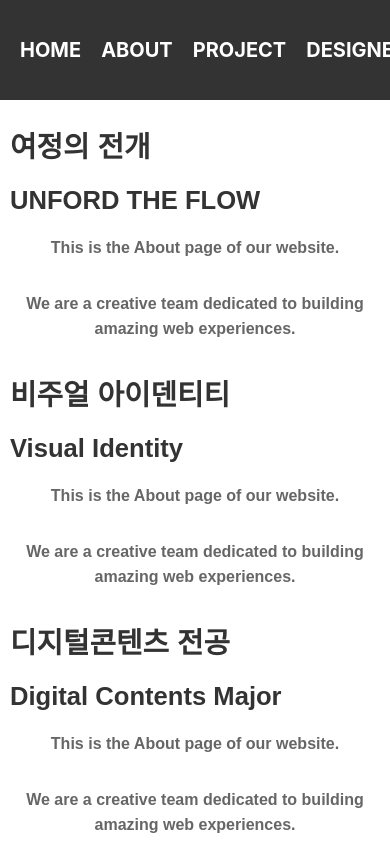
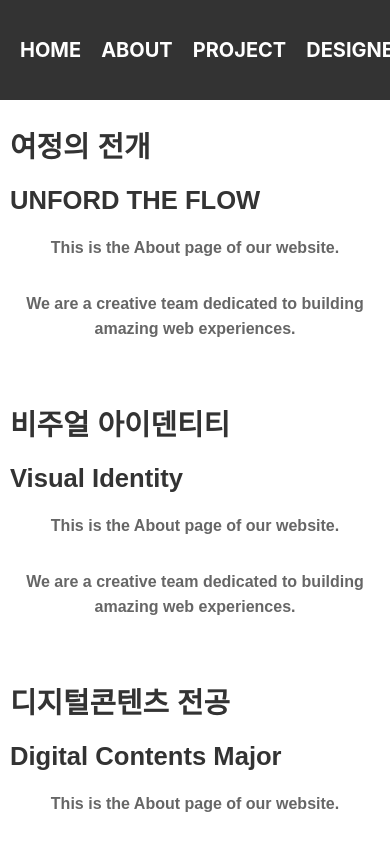
Before and after one commit to swhwang81/react-test, a React (Create React App) app: page /#/about in a window 390 px wide. Shown: the top 844 px of the page. Built offline with nearby package versions, Linux system fonts and the light colour scheme.

Commit message:
Add 100px spacing between sections in about page

```diff
--- a/src/pages/about.css
+++ b/src/pages/about.css
@@ -28,6 +28,14 @@
   font-size: 1.2rem;
   line-height: 1.6;
   margin-bottom: 30px;
+}
+
+section {
+  margin-bottom: 100px;
+}
+
+section:last-child {
+  margin-bottom: 0;
 }
 
 
@@ -77,6 +85,10 @@
     margin-top: 80px;
   }
 
+  section {
+    margin-bottom: 80px;
+  }
+
   .about-title {
     font-size: 2rem;
   }
@@ -101,6 +113,10 @@
     padding: 20px 10px;
   }
 
+  section {
+    margin-bottom: 60px;
+  }
+
   .about-title {
     font-size: 1.8rem;
   }
```
